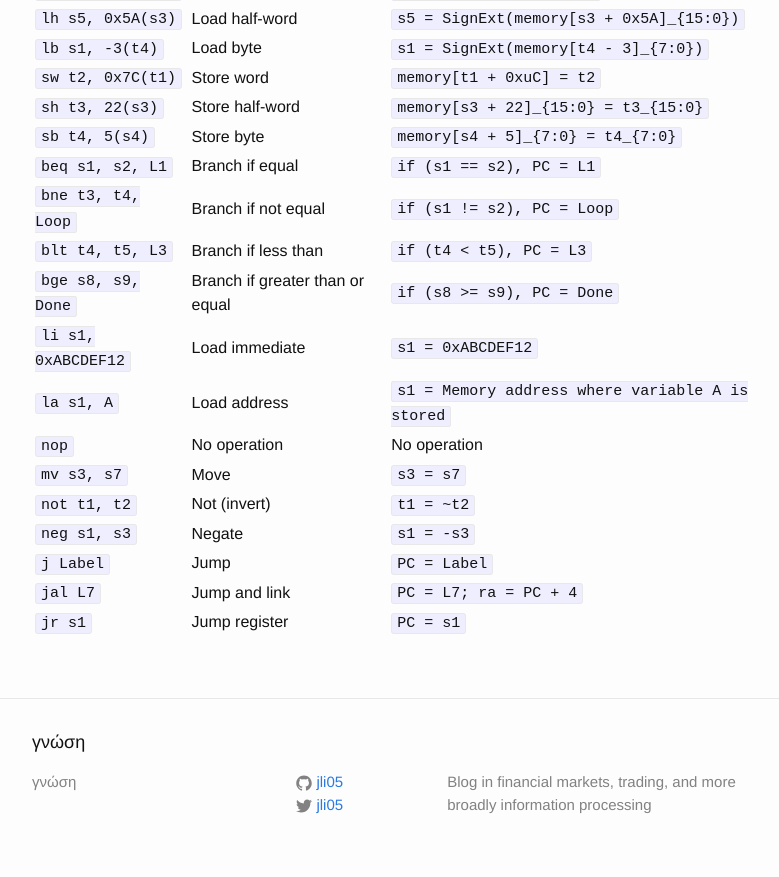
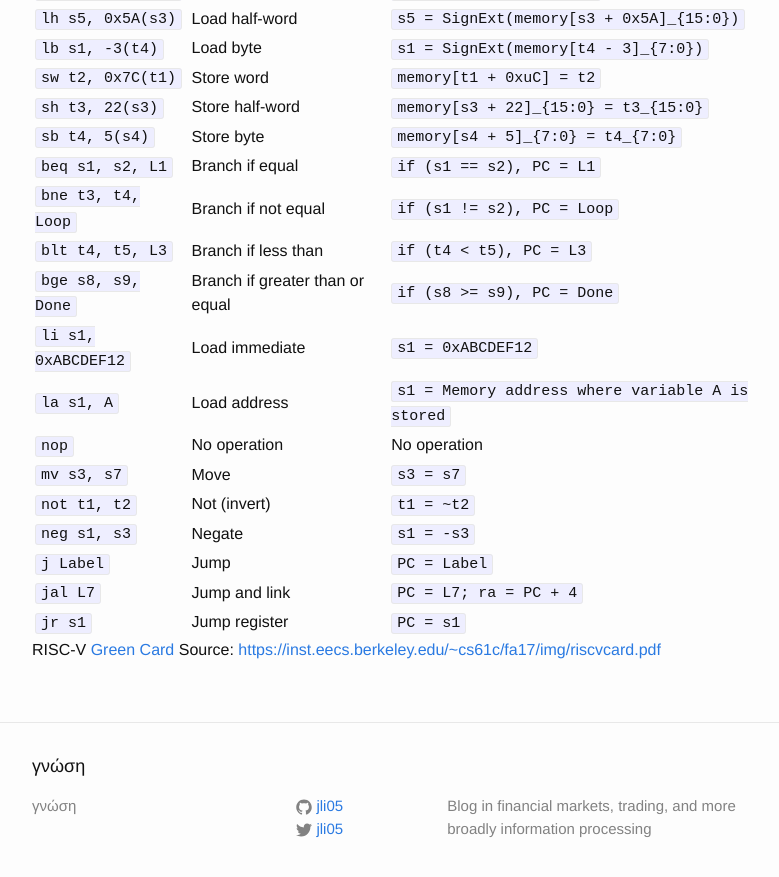
Before and after one commit to jli05/jli05.github.io, a Jekyll site: the page built from _posts/2023-09-28-RISC-V-Assembly-Language.md, in a window 1280 px wide and 900 px high, scrolled down 1435 px. Shown: the top 877 px of the window, without its empty margins (238-1017 px from the left). Built offline with Jekyll 4.4.1, drawn with Linux system fonts in a browser that asks for light colours.

Commit message:
add RISC-V Green Card

```diff
--- a/_posts/2023-09-28-RISC-V-Assembly-Language.md
+++ b/_posts/2023-09-28-RISC-V-Assembly-Language.md
@@ -63,3 +63,6 @@ Below are the unpriviledged assembly instructions for 32-bit RISC-V, in referenc
 | `j Label`             | Jump                 | `PC = Label`         |
 | `jal L7`              | Jump and link        | `PC = L7; ra = PC + 4` |
 | `jr s1`               | Jump register        | `PC = s1`            |
+
+RISC-V [Green Card](/assets/riscvcard.pdf)
+Source: [https://inst.eecs.berkeley.edu/~cs61c/fa17/img/riscvcard.pdf](https://inst.eecs.berkeley.edu/~cs61c/fa17/img/riscvcard.pdf)
```
Also changed, not shown: 1 other file.
